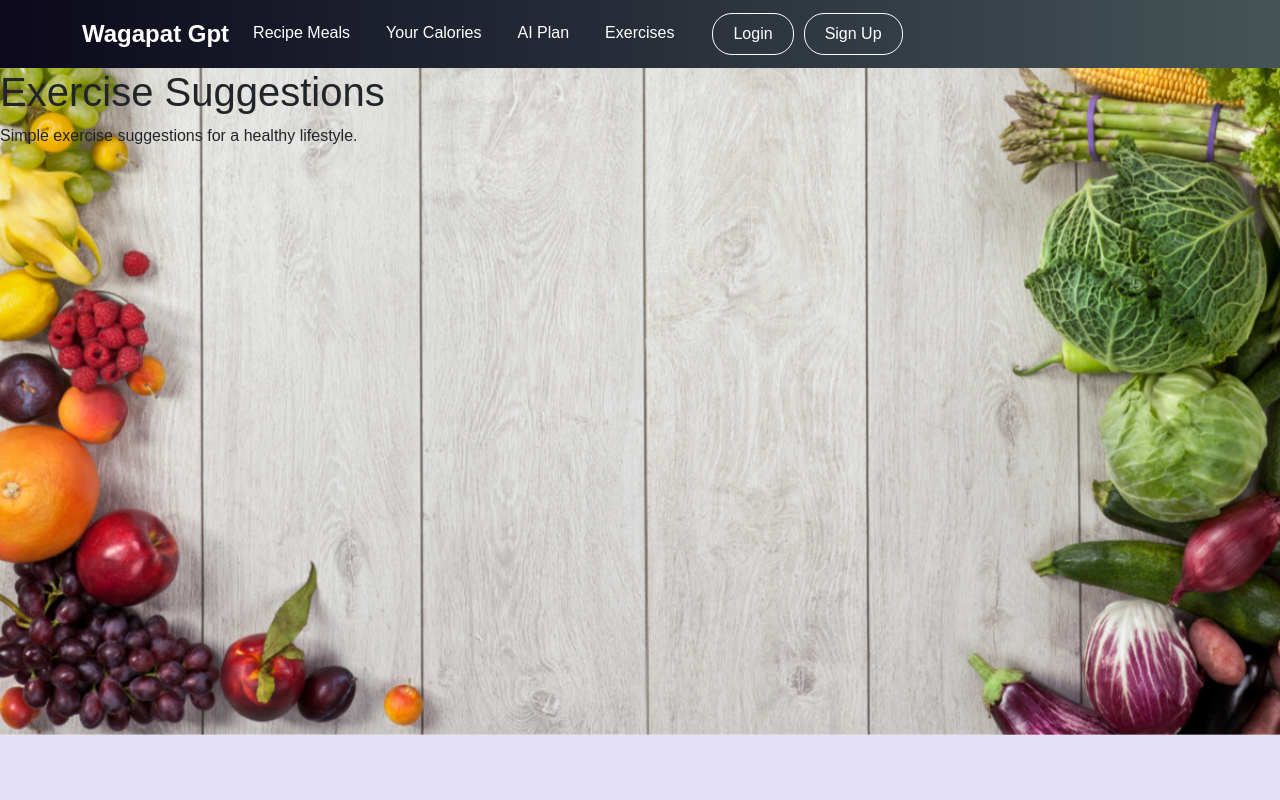
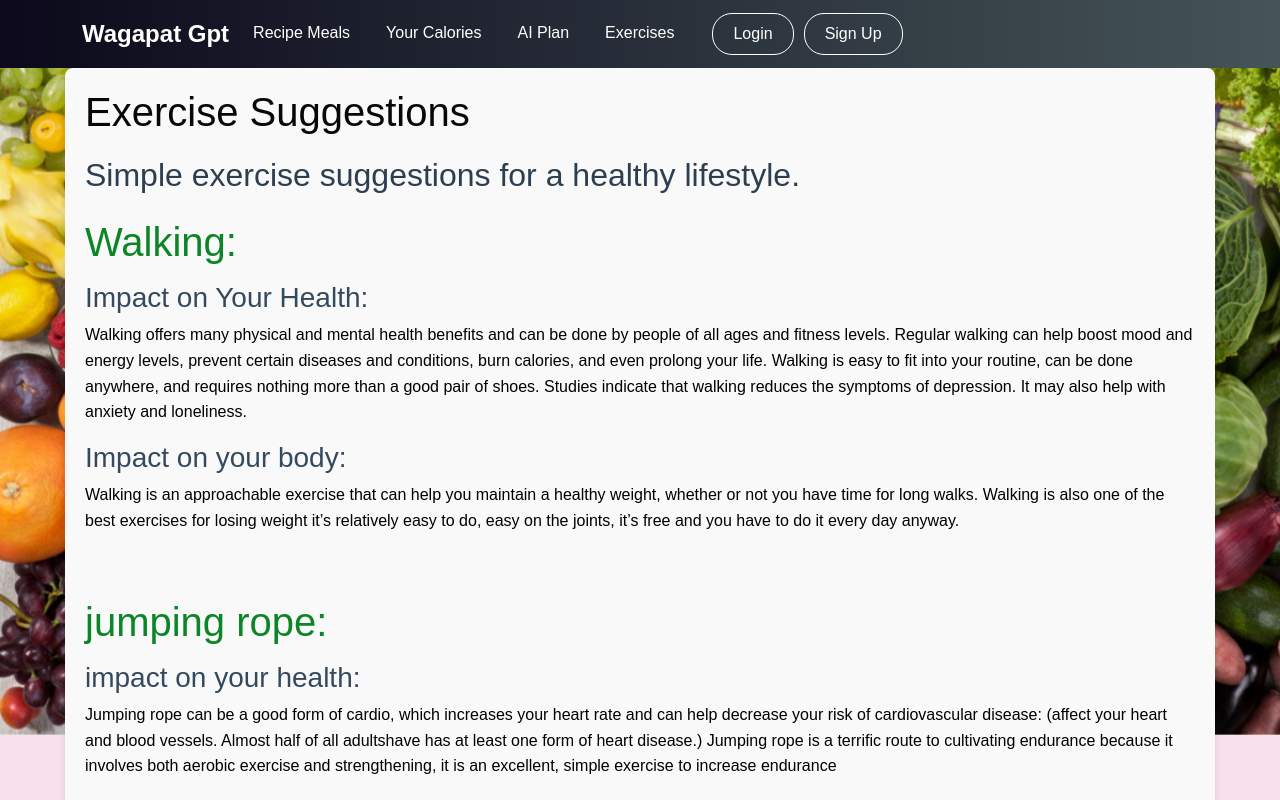
Before and after one commit to Malak2211/Final-Project, a React (Create React App) app in the folder client/: page /exercises in a window 1280 px wide. Shown: the top 800 px of the page. Built offline with nearby package versions, Linux system fonts and the light colour scheme.

Commit message:
add exercise page

```diff
--- a/client/src/pages/Exercises.js
+++ /dev/null
@@ -1,12 +0,0 @@
-import React from 'react';
-
-const Exercises = () => {
-  return (
-    <div>
-      <h1>Exercise Suggestions</h1>
-      <p>Simple exercise suggestions for a healthy lifestyle.</p>
-    </div>
-  );
-};
-
-export default Exercises;
--- /dev/null
+++ b/client/src/pages/Exercises.jsx
@@ -0,0 +1,135 @@
+import React from 'react';
+import '../styles/exercises.css';
+
+const Exercises = () => {
+  return (
+    <div className="exercises-container">
+      <h1>Exercise Suggestions</h1>
+      <h2>Simple exercise suggestions for a healthy lifestyle.</h2>
+
+      <section className="exercise">
+        <h1>Walking:</h1>
+        <h3>Impact on Your Health:</h3>
+        <p>Walking offers many physical and mental health benefits and can be done by people
+          of all ages and fitness levels. Regular walking can help boost mood and energy levels,
+          prevent certain diseases and conditions, burn calories, and even prolong your life.
+         Walking is easy to fit into your routine, can be done anywhere, and requires nothing more than
+         a good pair of shoes.
+          Studies indicate that walking reduces the symptoms of depression. It may also help with anxiety and loneliness.</p>
+
+        <h3>Impact on your body:</h3>
+        <p>Walking is an approachable exercise that can help you maintain a healthy weight, whether or not
+          you have time for long walks.
+        Walking is also one of the best exercises for losing weight it’s relatively easy to do, easy on the
+        joints, it’s free and you have to do it every day anyway.
+        </p>
+        <br></br>
+        <br></br>
+
+
+
+        <h1>jumping rope:</h1>
+       <h3>impact on your health:</h3>
+       <p>
+Jumping rope can be a good form of cardio, which increases your heart rate and can help decrease your risk
+of cardiovascular disease:
+(affect your heart and blood vessels. Almost half of all adultshave has at least one form of heart disease.)
+Jumping rope is a terrific route to cultivating endurance because it involves both aerobic exercise and strengthening,
+ it is an excellent, simple exercise to increase endurance
+</p>
+<h3>impact on you body:</h3>
+<p> jumping rope is a full body workout that can improve your cardio health and strengthen your muscles
+  when you increase your heart rate, you also burn more calories,someone may burn about 100 calories
+  jumping rope for only 10 minutes.
+</p>
+<br></br>
+<br></br>
+
+
+
+<h1>cycling:</h1>
+<h3>impact on your health:</h3>
+<p>Cycling is mainly an aerobic activity, which means that your heart, blood vessels and
+  lungs all get a workout. You will breathe deeper, perspire and experience increased body
+  temperature, which will improve your overall fitness level.
+</p>
+<h3>impact on your body:</h3>
+<p>It's a good way to help you shed extra pounds. That's because you can burn an impressive number of calories while you're pedaling, especially if you cycle beyond a leisurely pace.
+</p>
+<br></br>
+<br></br>
+
+
+
+    <h1>pilates:</h1>
+    <h3>impact on your health:</h3>
+    Pilates (or the Pilates method) is a series of exercises inspired by calisthenics, yoga and ballet.
+    <p> Pilates promotes mobility and strength of all the major muscle groups in the body in a balanced fashion,
+     whilst also having a key focus on the deep core muscles. It improves posture, flexibility, strength,
+     balance and body awareness.</p>
+     <h3>impact on your body:</h3>
+     <p>Unlike many high intensity workouts, Pilates does not burn a significant amount
+       of calories, but studies have found that it can reduce body weight
+     but it’s also  the winner when it comes to losing and burning body and belly fat
+     </p>
+     <br></br>
+     <br></br>
+
+
+
+     <h1>yoga:</h1>
+     <h3>impact on your health:</h3>
+    <p>Research shows that yoga can improve physical health by lowering inflammation,
+      aiding digestion, and increasing strength. It may also have mental health benefits,
+      including stress relief and improved self-confidence, curb emotional eating, and create a community
+      of support
+    </p>
+    <h3>impact on your body:</h3>
+    <p>One of the little-known benefits of yoga is that it can greatly improve your body shape and
+      also helps you losing extra fats
+</p>
+<br></br>
+<br></br>
+
+
+
+<h1>High-Intensity Interval Training (HIIT):
+</h1>
+<h3>impact on your body:</h3>
+<p>"HIIT" may provide the same health benefits as regular exercise in less time reducing body fat,
+   heart rate, and blood pressure. It may even help improve blood sugar levels and insulin sensitivity.
+</p>
+<h3>impact on your body:</h3>
+<p>It burn more calories and fat.
+It also causes metabolic adaptations that enable you to use more fat as fuel under a variety of
+conditions, which can improve your athletic endurance as well as your fat-burning potential.
+</p>
+<br></br>
+<br></br>
+
+
+<h1>Strength Training:
+</h1>
+<h3>impact on your health:</h3>
+<p>Strength training can improve your mood in many ways. The act of committing to a goal, building habits,
+  and sticking to a routine can help boost your mood. What's more, endorphins released through strength
+  training can give you a jolt of feel-good chemicals that help you see the brighter side of life.
+</p>
+<h3>impact on your body:</h3>
+Strength training helps you become stronger.
+According to researchers, gaining strength allows you to perform daily tasks much
+easier, such as carrying heavy groceries or running around with your kids.
+Research has also found that it helps improve athletic performance in sports that
+require speed, power, and strength. One study found that strength training may increase lean muscle mass.
+
+      </section>
+
+      <section>
+      <button type="button">Click Me!</button>
+      </section>
+
+    </div>
+  );
+};
+
+export default Exercises;
--- a/client/src/styles/Home.css
+++ b/client/src/styles/Home.css
@@ -8,7 +8,7 @@
 
 body {
   font-family: 'Arial', sans-serif;
-  background-color: #e3e0f8;
+  background-color: #f8e0ec;
   margin: 0;
   padding: 0;
 }
--- /dev/null
+++ b/client/src/styles/exercises.css
@@ -0,0 +1,47 @@
+/* exercises.css */
+
+.exercises-container {
+    max-width: 1150px;
+    margin: 0 auto;
+    padding: 20px;
+    font-family: Arial, sans-serif;
+    background-color: #f9f9f9;
+    border-radius: 8px;
+    box-shadow: 0 4px 8px rgba(0, 0, 0, 0.1);
+  }
+  .exercises-container h1{
+    color: #080808;
+  }
+  .exercise h1 {
+    text-align: left;
+    color: #0c8526;
+  }
+
+  h2 {
+    color: #2c3e50;
+    margin-top: 20px;
+  }
+
+  h3 {
+    color: #34495e;
+    margin-top: 15px;
+  }
+
+  p {
+    line-height: 1.6;
+    margin-bottom: 15px;
+  }
+
+  .exercise {
+    border-bottom: 1px solid #ccc;
+    padding: 15px 0;
+  }
+
+  .exercise:last-child {
+    border-bottom: none;
+  }
+
+ .exercise {
+    color: #000;
+    background: transparent;
+ }
```
Also changed, not shown: 1 other file (tests, documents, lock files or other folders).
